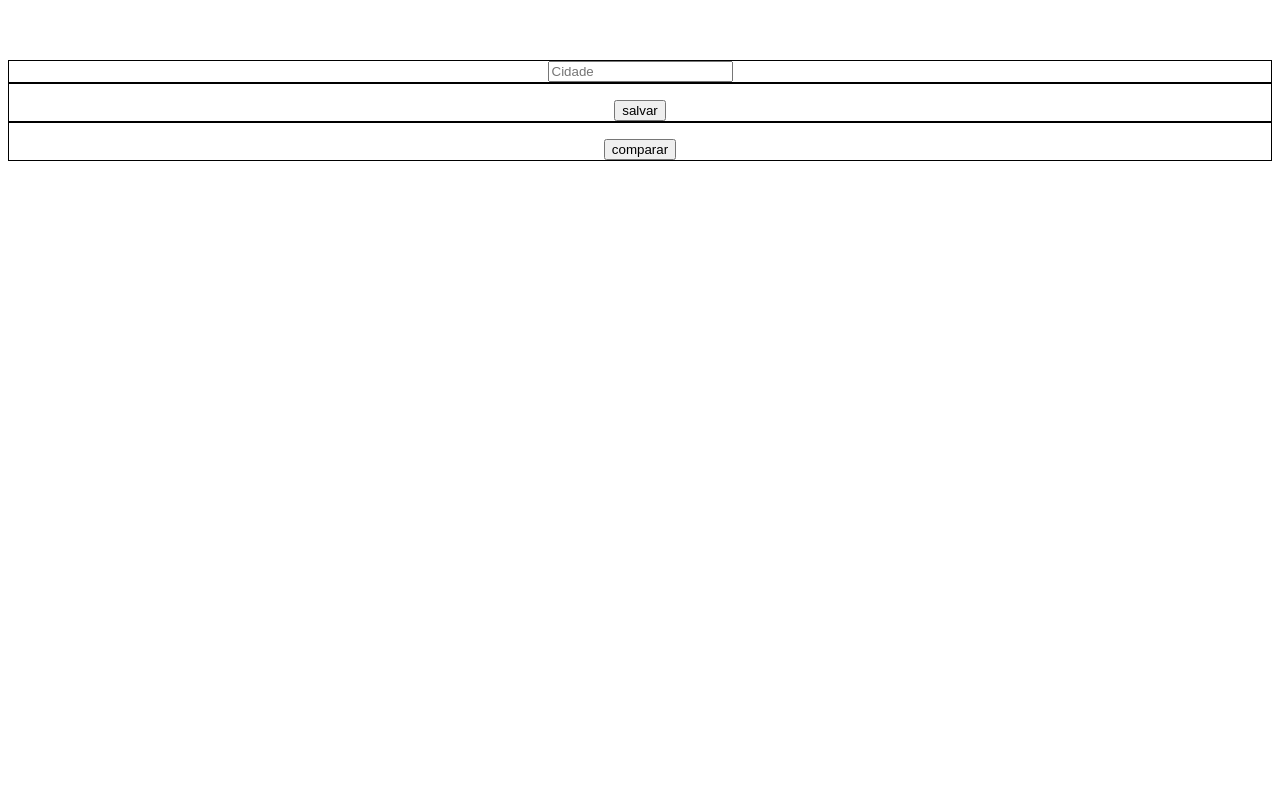
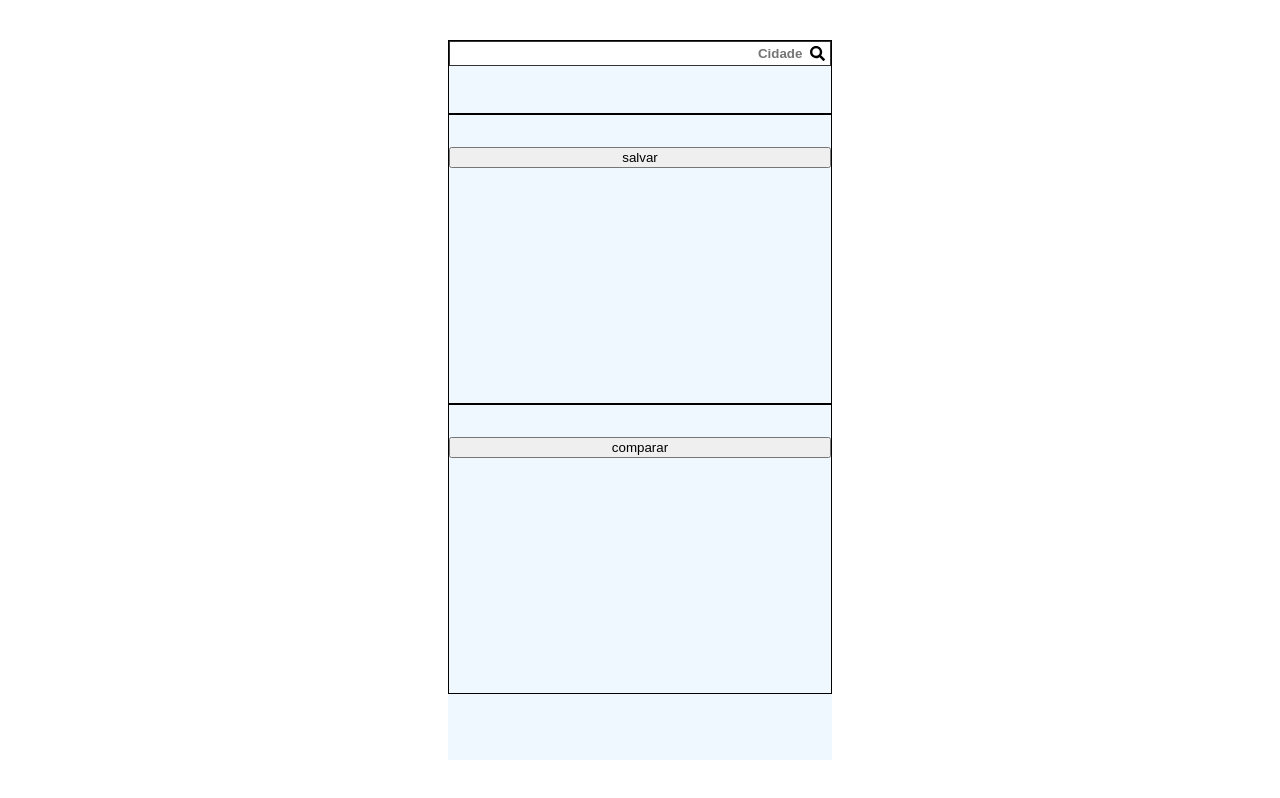
Before and after one commit to eudes-silva/skynner-weather-app, a Vue app in the folder client/: page / in a window 1280 px wide. Built offline with nearby package versions, Linux system fonts and the light colour scheme.

Commit message:
Add: readme update instructions

```diff
--- a/client/src/App.vue
+++ b/client/src/App.vue
@@ -2,38 +2,83 @@
   <div id="app">
     <div class="container">
       <SearchBar />
-      <SearchResult/>
-      <SavedCitiesList/>
+      <SearchResult />
+      <SavedCitiesList />
     </div>
   </div>
 </template>
 
 <script>
-import SearchBar from './components/SearchBar'
-import SearchResult from './components/SearchResult'
-import SavedCitiesList from './components/SavedCitiesList'
+import SearchBar from './components/SearchBar';
+import SearchResult from './components/SearchResult';
+import SavedCitiesList from './components/SavedCitiesList';
 
 export default {
   name: 'App',
   components: {
     SearchBar,
     SearchResult,
-    SavedCitiesList
+    SavedCitiesList,
   },
 };
 </script>
 
 <style>
-#app {
+@import url('https://fonts.googleapis.com/css2?family=Open+Sans:wght@400;600;700&display=swap');
+
+html,
+body {
   box-sizing: border-box;
+
   margin: 0;
   padding: 0;
-  position: relative;
-  font-family: Avenir, Helvetica, Arial, sans-serif;
+
+  font-family: 'Open Sans', sans-serif;
+  font-size: 16px;
   -webkit-font-smoothing: antialiased;
   -moz-osx-font-smoothing: grayscale;
-  text-align: center;
-  color: #2c3e50;
-  margin-top: 60px;
+
+  height: 100vh;
+  width: 100%;
+  overflow: auto;
+}
+
+#app {
+  height: 100%;
+
+  display: grid;
+  place-items: center;
+
+  font-family: 'Open Sans', sans-serif;
+}
+
+.container {
+  background-color: aliceblue;
+
+  display: flex;
+  flex-direction: column;
+
+  width: 30%;
+  height: 90%;
+
+  position: relative;
+}
+
+@media screen and (max-width: 1024px) {
+  .container {
+    width: 50%;
+  }
+}
+
+@media screen and (max-width: 768px) {
+  .container {
+    width: 60%;
+  }
+}
+
+@media screen and (max-width: 480px) {
+  .container {
+    width: 70%;
+  }
 }
 </style>
--- a/client/src/components/SavedCitiesList.vue
+++ b/client/src/components/SavedCitiesList.vue
@@ -28,5 +28,8 @@ export default {
 <style scoped>
   .saved-cities__wrapper{
     border:1px solid #000;
+    display:flex;
+    flex-direction: column;
+    height:40%;
   }
 </style>
--- a/client/src/components/SearchBar.vue
+++ b/client/src/components/SearchBar.vue
@@ -1,6 +1,6 @@
 <template>
-  <div class="search-bar__wrapper">
-    <form @submit.prevent="submit">
+  <div class="search-wrapper">
+    <form class="search-form" @submit.prevent="submit">
       <input
         class="search-input"
         type="text"
@@ -34,7 +34,31 @@ export default {
 </script>
 
 <style scoped>
-  .search-bar__wrapper{
+  .search-wrapper{
     border:1px solid #000;
+    height:10%;
   }
+
+  input {
+    background-image:url('../assets/search-solid.svg');
+    background-repeat:no-repeat;
+    background-position: right 5px center;
+    background-size: 15px;
+    padding: 1% 0.2em;
+    box-sizing: border-box;
+    width: 100%;
+    border: 1px solid #333;
+  }
+
+::-webkit-input-placeholder {
+  font-weight:700;
+  transform: translateX(-25px);
+  text-align:right;
+}
+input::-moz-placeholder {
+  font-weight:700;
+  -moz-transform: translateX(-20px); /*??? doesnt work in firefox?*/
+  text-align:right;
+}
+
 </style>
--- a/client/src/components/SearchResult.vue
+++ b/client/src/components/SearchResult.vue
@@ -38,7 +38,7 @@ export default {
       if (!this.info.cityName) {
         return;
       }
-      if(this.cities.length<5){
+      if(this.cities.length<5){//local storage array limit = 5 cities
         this.cities.push(this.info.cityName);
         this.saveCity();
       }else{
@@ -72,5 +72,8 @@ export default {
 <style scoped>
 .search-result__wrapper {
   border: 1px solid #000;
+  display:flex;
+  flex-direction: column;
+  height:40%;
 }
 </style>
```
Also changed, not shown: client/src/assets/search-solid.svg (added), 1 other file (tests, documents, lock files or other folders).
